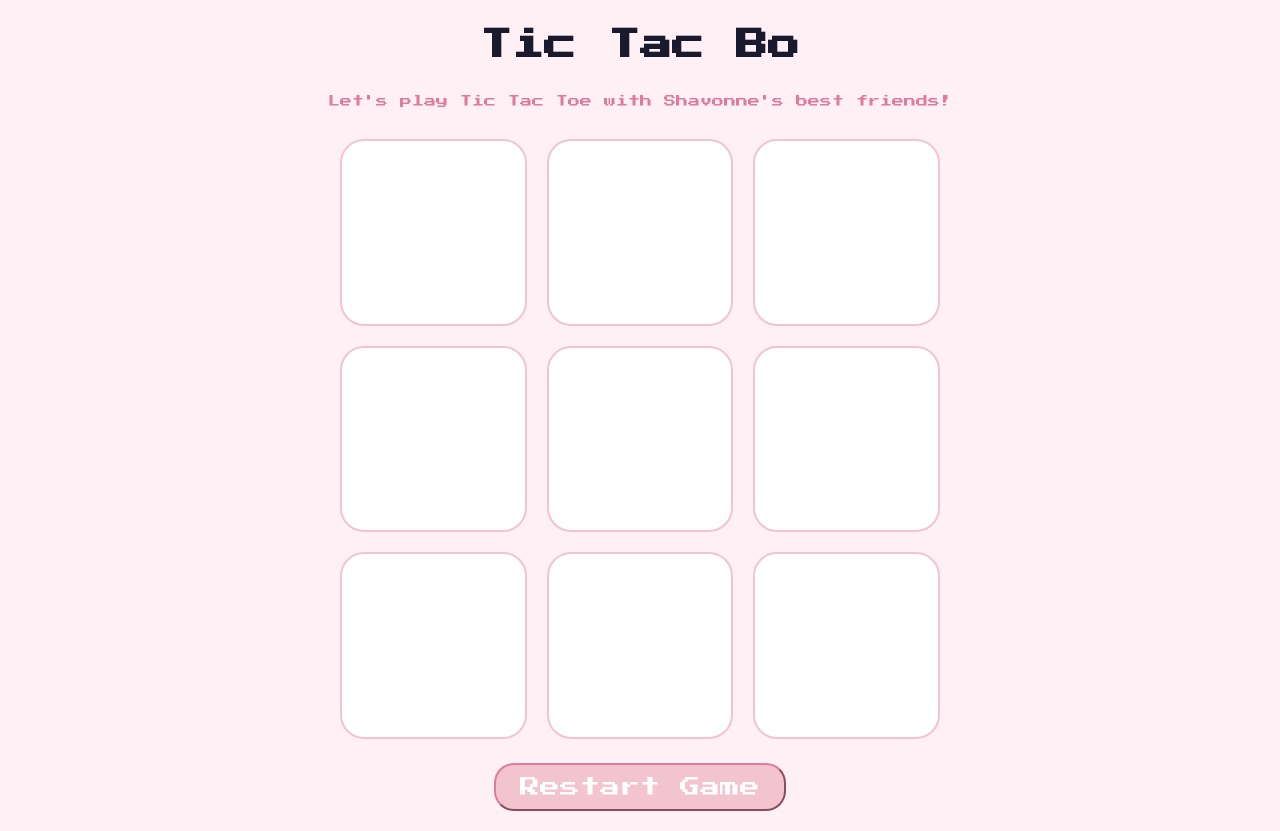
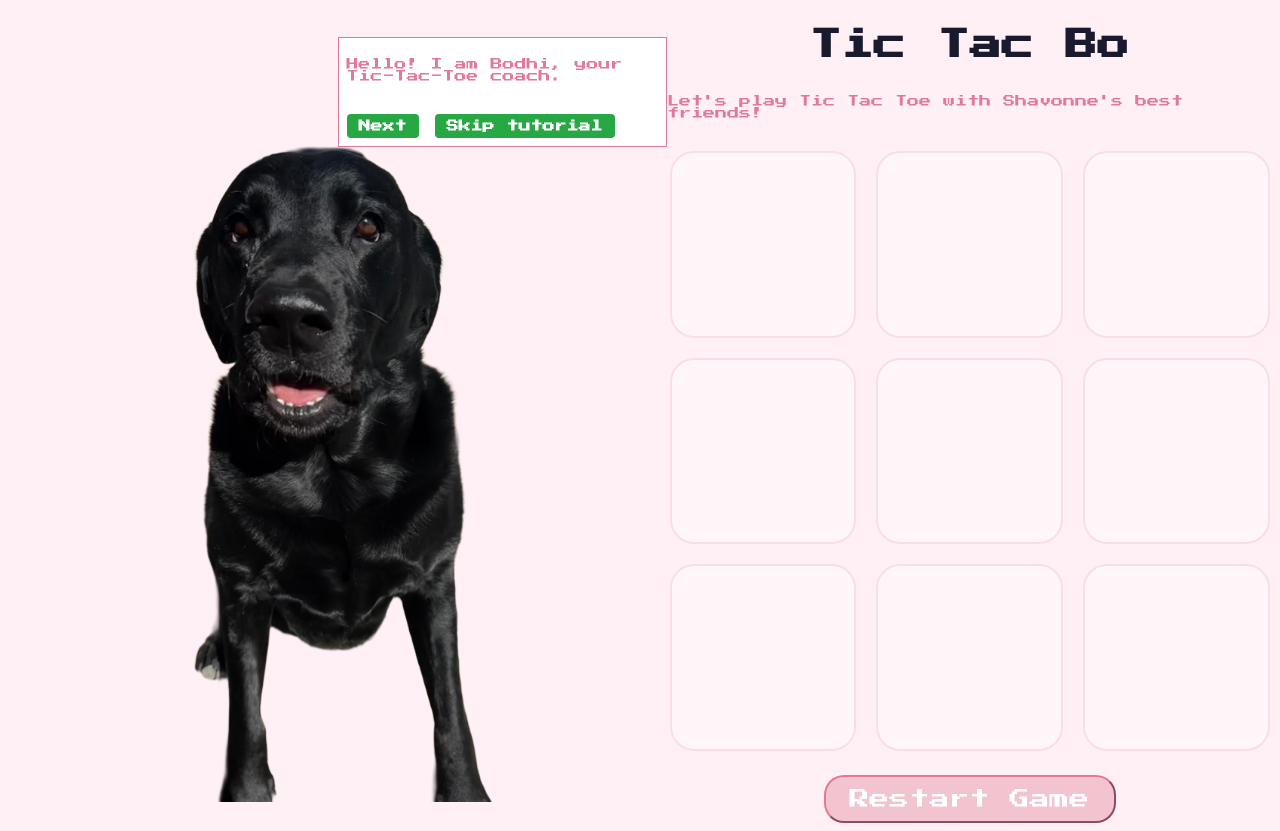
Before and after one commit to shavonnewhiffin/tictactoe, a plain HTML site: page index.html in a window 1280 px wide. Drawn offline with Linux system fonts and the light colour scheme.

Commit message:
working through dialogue

```diff
--- a/index.html
+++ b/index.html
@@ -8,6 +8,17 @@
     <script defer src="script.js"></script>
 </head>
 <body>
+<div class="dialogue__container">
+    <div class="text-area">
+        <p class="speech-text" id="speech-bubble">Loading introduction...</p>
+        <button class="tutorial-btn" id="next-btn">Next</button>
+        <button class="tutorial-btn" id="skip-btn" onclick="skipTutorial()">Skip tutorial</button>
+    </div>
+    <figure className="avatar--wrapper">
+        <img src="assets/boexplain2.png" class="avatar" alt="">
+    </figure>
+</div>
+
     <div class="celebration"></div>
     <div class="container">
     <h1 class="board__title">Tic Tac Bo</h1>
--- a/script.js
+++ b/script.js
@@ -1,15 +1,68 @@
-const title = document.querySelector('.board__title')
-const allSquares = document.querySelectorAll('.board__square')
-const celebration = document.querySelector('.celebration')
+const title = document.querySelector(".board__title");
+const allSquares = document.querySelectorAll(".board__square");
+const celebration = document.querySelector(".celebration");
 
-let currentPlayer ="Bodhi";
+// UI Document Selectors
+const speechBubble = document.getElementById("speech-bubble");
+const nextBtn = document.getElementById("next-btn");
+const skipBtn = document.getElementById("skip-btn");
+const gameBoard = document.querySelector(".board__wrapper");
+const cells = document.querySelectorAll(".cell");
+
+nextBtn.addEventListener("click", advanceTutorial);
+
+// Tutorial Dialogue Script Array
+const tutorialLines = [
+  "Hello! I am Bodhi, your Tic-Tac-Toe coach.",
+  "Before we play, let me explain how to win.",
+  "Your goal is to get 3 of me or my sister Sadie in a straight row.",
+  "This can be horizontal, vertical, or diagonal.",
+  "I'll go first. The board is locked until we finish chatting!",
+  "Are you ready? Click next to unlock the board and start!",
+];
+
+let currentLineIndex = 0;
+let isTutorialOver = false;
+
+let currentPlayer = "Bodhi";
 let gameOver = false;
-let board = new Array(9)
+let board = new Array(9);
 
+// 1. Advance Dialogue Lines
+function advanceTutorial() {
+  currentLineIndex++;
+
+  if (currentLineIndex < tutorialLines.length) {
+    speechBubble.textContent = tutorialLines[currentLineIndex];
+
+    // Change button text on the last statement
+    if (currentLineIndex === tutorialLines.length - 1) {
+      nextBtn.textContent = "Start Game";
+      nextBtn.style.backgroundColor = "#007bff";
+    }
+  } else {
+    // Tutorial Finished
+    isTutorialOver = true;
+    nextBtn.style.display = "none"; // Hide button
+    skipBtn.style.display = "none";
+    speechBubble.innerHTML =
+      "<strong>Bodhi:</strong> Match started! I'll choose a square.";
+    gameBoard.classList.add("active"); // Unlock board layout via CSS class
+  }
+}
+
+function skipTutorial() {
+  isTutorialOver = true;
+  nextBtn.style.display = "none"; // Hide button
+  skipBtn.style.display = "none";
+  speechBubble.innerHTML =
+    "<strong>Bodhi</strong> Match started! I'll go first.";
+  gameBoard.classList.add("active"); // Unlock board layout via CSS class
+}
 
 //  Event listener for square clicks
 allSquares.forEach((square, i) => {
-    square.addEventListener(("click"), () => {
+  square.addEventListener("click", () => {
     // Block clicks if already full or game is over
     if (square.innerHTML || gameOver) {
       return;
@@ -17,24 +70,28 @@ allSquares.forEach((square, i) => {
 
     // Set the selected square to current player's value, remember it, and display their symbol there
     board[i] = currentPlayer;
-        square.innerHTML = `<img src="assets/${currentPlayer === "Bodhi" ? "Bo.png" : "Sad.png"}">`
-        if(currentPlayer === "Bodhi"){
-            square.classList.add('board__square--bodhi')
-        }else {
-            square.classList.add('board__square--sadie')
-        };
+    square.innerHTML = `<img src="assets/${
+      currentPlayer === "Bodhi" ? "Bo.png" : "Sad.png"
+    }">`;
+    if (currentPlayer === "Bodhi") {
+      square.classList.add("board__square--bodhi");
+    } else {
+      square.classList.add("board__square--sadie");
+    }
 
     // Every click, check for a win
     if (checkWin()) {
       title.innerHTML = `${currentPlayer} wins!`;
-            title.classList.add('celebration__text');
+      title.classList.add("celebration__text");
       celebrateWin(currentPlayer);
-            return gameOver = true;
+      return (gameOver = true);
     }
 
-        if(checkDraw()){
+    if (checkDraw()) {
       title.innerHTML = `It's a tie!`;
-        return gameOver = true;
+      speechBubble.innerHTML =
+        "<strong>Bodhi:</strong> Waaaah its a tie! I wish I won!";
+      return (gameOver = true);
     }
 
     switchPlayers();
@@ -46,15 +103,15 @@ function restartGame() {
   // Reset the game
   gameOver = false;
   // Reset the title font
-    title.classList.remove('celebration__text')
+  title.classList.remove("celebration__text");
   title.innerHTML = `${currentPlayer}'s turn`;
   // Reset each square
-    allSquares.forEach(square => {
+  allSquares.forEach((square) => {
     square.innerHTML = "";
-        square.classList.remove('board__square--bodhi', 'board__square--sadie')
-    })
+    square.classList.remove("board__square--bodhi", "board__square--sadie");
+  });
   // Reset the board
-    board = new Array(9)
+  board = new Array(9);
   // Clear any falling celebration icons
   celebration.innerHTML = "";
 }
@@ -65,9 +122,9 @@ function celebrateWin(player) {
   const iconCount = 30;
 
   for (let i = 0; i < iconCount; i++) {
-        const icon = document.createElement('img');
+    const icon = document.createElement("img");
     icon.src = imageSrc;
-        icon.className = 'celebration__icon';
+    icon.className = "celebration__icon";
 
     const size = 50 + Math.random() * 50;
     icon.style.left = `${Math.random() * 100}%`;
@@ -76,7 +133,7 @@ function celebrateWin(player) {
     icon.style.animationDuration = `${2 + Math.random() * 2}s`;
     icon.style.animationDelay = `${Math.random() * 1.5}s`;
 
-        icon.addEventListener('animationend', () => icon.remove());
+    icon.addEventListener("animationend", () => icon.remove());
     celebration.appendChild(icon);
   }
 }
@@ -91,7 +148,6 @@ function checkDraw() {
   return true;
 }
 
-
 function checkWin() {
   const winningIndicies = [
     // Horizontal wins
@@ -104,8 +160,8 @@ function checkWin() {
     [2, 5, 8],
     // Diagonal wins
     [0, 4, 8],
-        [2, 4, 6]
-    ]
+    [2, 4, 6],
+  ];
 
   // Loop through winning combinations. Pull the 3 indicies from reach subarray and the symbol stored at those indicies. If 3 symbols are the same, its a win. If symbols are not the same+
   //
@@ -116,13 +172,13 @@ function checkWin() {
   //
   //
   // , keep game going.
-    for (let i = 0; i < winningIndicies.length; i++){
+  for (let i = 0; i < winningIndicies.length; i++) {
     const matchingIndicies = winningIndicies[i];
-        let symbol1 = board[matchingIndicies[0]]
-        let symbol2 = board[matchingIndicies[1]]
-        let symbol3 = board[matchingIndicies[2]]
+    let symbol1 = board[matchingIndicies[0]];
+    let symbol2 = board[matchingIndicies[1]];
+    let symbol3 = board[matchingIndicies[2]];
 
-        if(!symbol1 || !symbol2 || !symbol3) {
+    if (!symbol1 || !symbol2 || !symbol3) {
       continue;
     }
 
@@ -136,3 +192,5 @@ function checkWin() {
 function switchPlayers() {
   currentPlayer = currentPlayer === "Bodhi" ? "Sadie" : "Bodhi";
 }
+
+speechBubble.textContent = tutorialLines[0];
--- a/style.css
+++ b/style.css
@@ -8,6 +8,10 @@
 
 body {
     background-color: #FFF0F5;
+    display: flex;
+    align-items: center;
+    justify-content: center;
+    /* height: 100vh; */
 }
 
 h1 {
@@ -27,6 +31,50 @@ p {
     flex-direction: column;;
 }
 
+/* DIALOGUE BOX */
+
+.avatar-wrapper{
+    width: 100%;
+}
+
+.avatar {
+    width: 100%;
+    max-width: 600px;
+}
+
+.text-area {
+    position: absolute;
+    top: 3%;
+    left: 50%;
+    flex-grow: 1;
+    border: 1px solid #E0799A;
+    padding: 8px;
+    background-color: white;
+}
+
+.dialogue__container {
+    display: flex;
+    flex-direction: column;
+    position: relative;
+}
+
+/* Next Button for Tutorial */
+.tutorial-btn {
+    background-color: #28a745;
+    color: white;
+    border: none;
+    padding: 6px 12px;
+    border-radius: 4px;
+    cursor: pointer;
+    font-weight: bold;
+    font-size: 12px;
+}
+.tutorial-btn:hover {
+    background-color: #218838;
+}
+
+/* Game Board */
+
 .board__wrapper {
     display: grid;
     grid-template-columns: repeat(3, 1fr);
@@ -35,6 +83,14 @@ p {
     width: 600px;
     height: 600px;
     margin-bottom: 24px;
+    opacity: 0.4; /* Visually locked */
+    pointer-events: none; /* Physically locked */
+    transition: opacity 0.3s ease;
+}
+
+.active {
+    opacity: 1;
+    pointer-events: auto; /* Unlocked */
 }
 
 .board__square {
```
Also changed, not shown: assets/boexplain2.png (added), 3 other files. Lines whose indentation alone changed are shown as unchanged.
